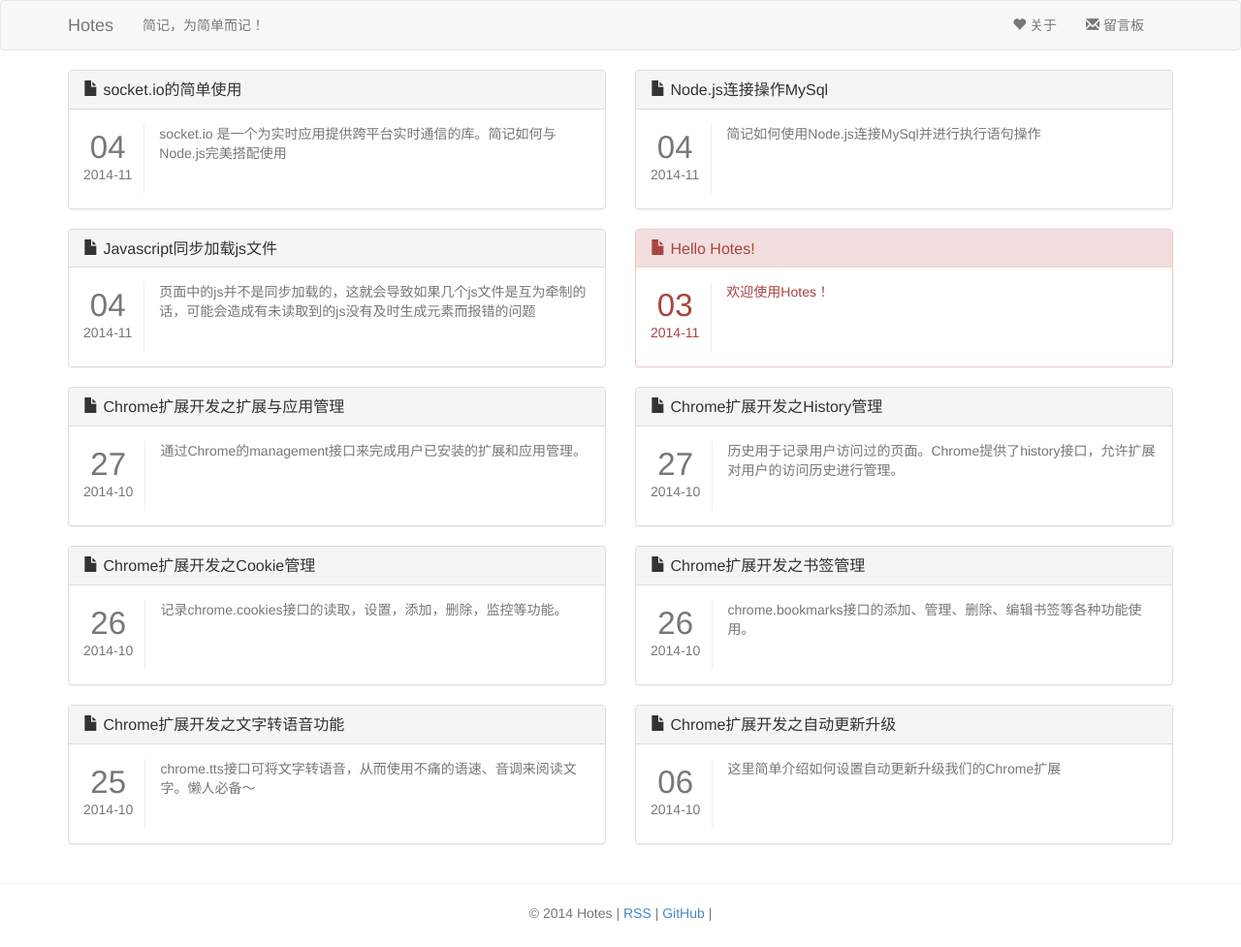
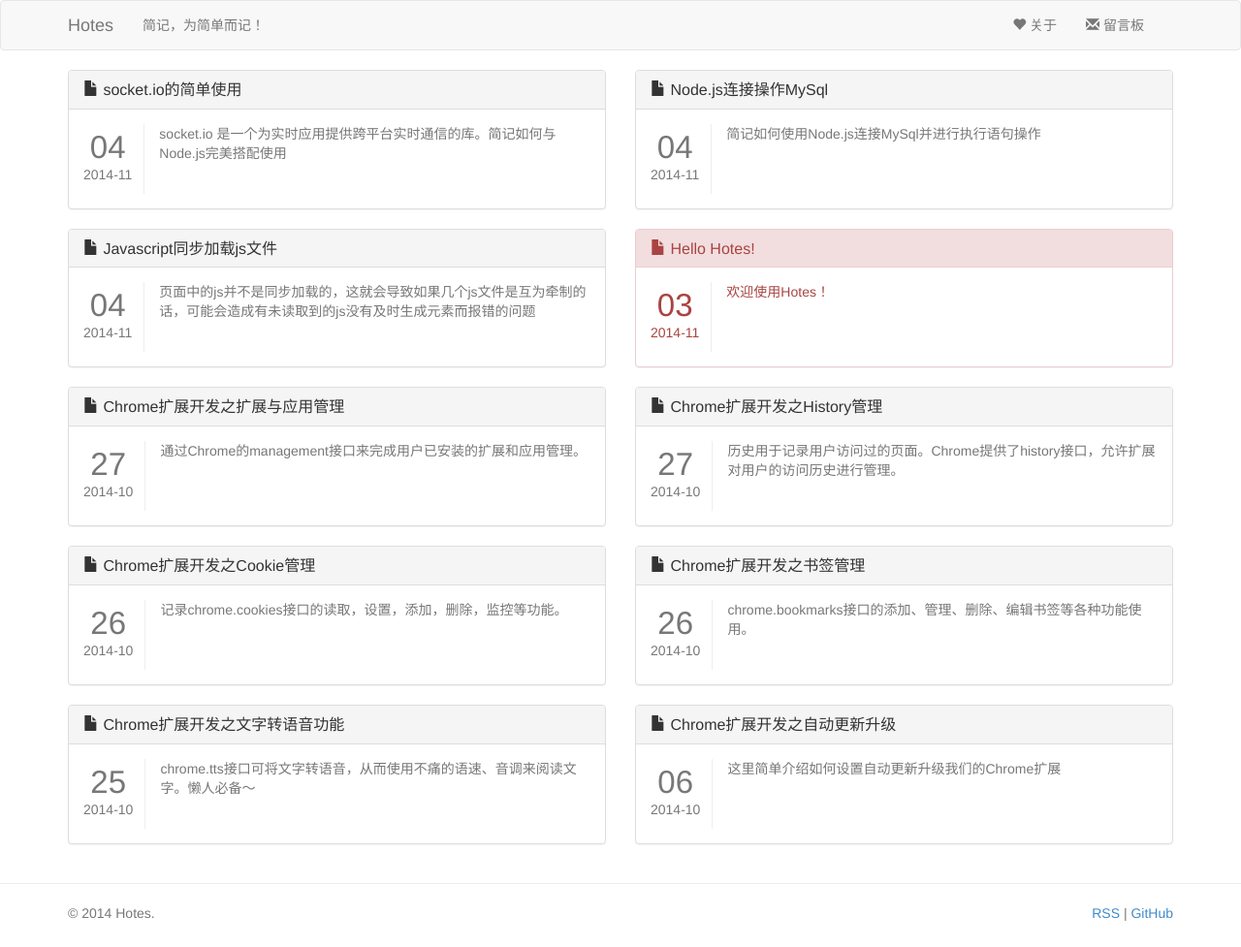
Before and after one commit to h01/h01.github.io, a Jekyll site: the page built from pages/index.markdown, in a window 1280 px wide. Shown: the whole page at 97% size. Built offline with Jekyll 4.4.1, drawn with Linux system fonts in a browser that asks for light colours; comment, search, counter and statistics services are not loaded.

Commit message:
美化底部样式排版

```diff
--- a/_includes/footer.html
+++ b/_includes/footer.html
@@ -1,17 +1,22 @@
 	<!-- 底部文件 -->
+	<hr class="divider">
 	<footer>
-		<hr>
-		<div class="container text-center">
-			<span class="text-muted">&copy; 2014 Hotes | </span>
+		<div class="container">
+			<div class="pull-left">
+				<p class="text-muted">&copy; 2014 Hotes.</p>
+			</div>
+			<div class="pull-right">
 				<a href="/feed.xml" target="_blank">RSS</a>
 				<span class="text-muted"> | </span>
 				<a href="https://github.com/h01/h01.github.io" target="_blank">GitHub</a>
-			<span class="text-muted"> | </span>
+				<div style="display: none;">
 					<!-- 百度统计 -->
 					<script type="text/javascript">
 						var _bdhmProtocol = (("https:" == document.location.protocol) ? " https://" : " http://");
 						document.write(unescape("%3Cscript src='" + _bdhmProtocol + "hm.baidu.com/h.js%3F{{ site.baidutongji }}' type='text/javascript'%3E%3C/script%3E"));
 					</script>
+				</div>
+			</div>
 		</div>
 	</footer>
 	<!-- 谷歌更新优化 -->
```
Lines whose indentation alone changed are shown as unchanged.
